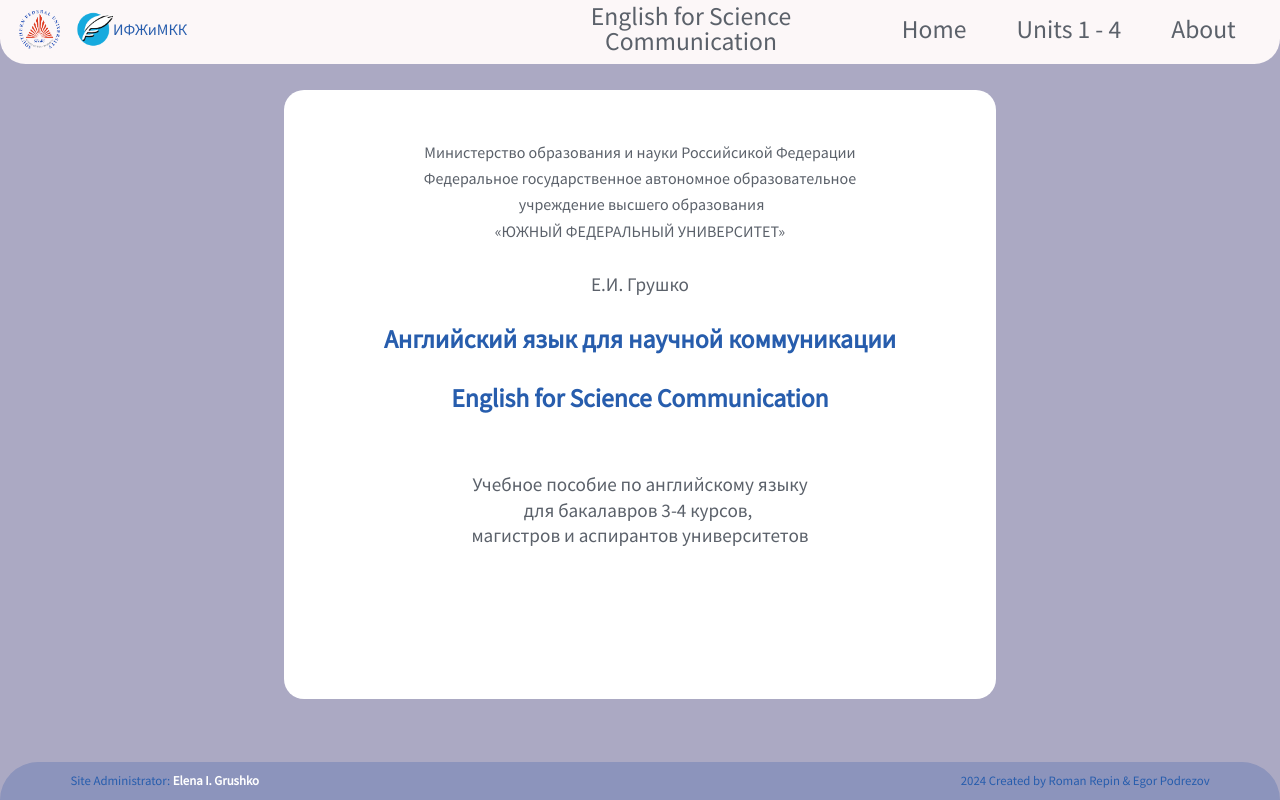
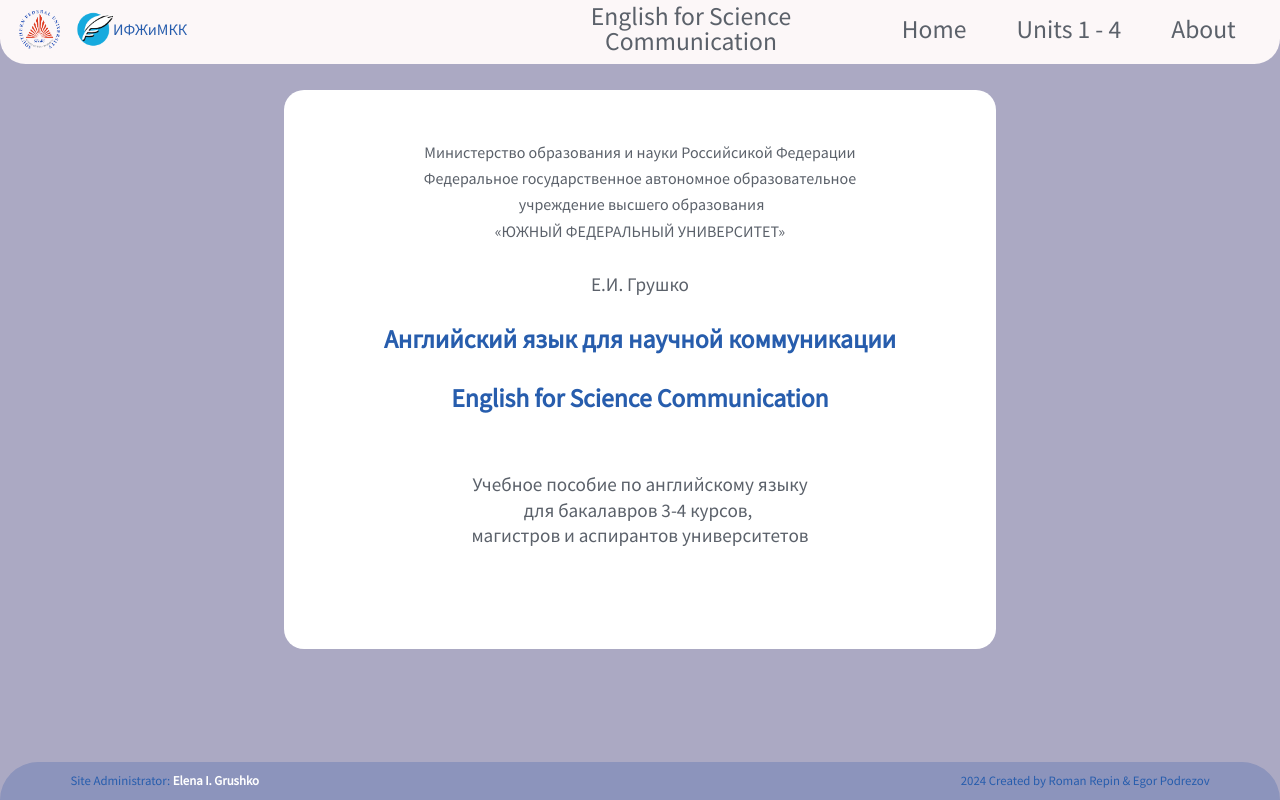
Before and after one commit to egrushko/english-sciencecomminication, a React (Create React App) app: page /#/ in a window 1280 px wide. Built offline with nearby package versions, Linux system fonts and the light colour scheme.

Commit message:
edit home page

```diff
--- a/src/css/Home.css
+++ b/src/css/Home.css
@@ -14,7 +14,7 @@
     border-radius: 20px;
     align-items: center;
     margin-bottom: 1vw;
-    padding: 50px 100px 150px 100px;
+    padding: 50px 100px 100px 100px;
     margin: 0 100px 20px 100px;
 }
 
```
